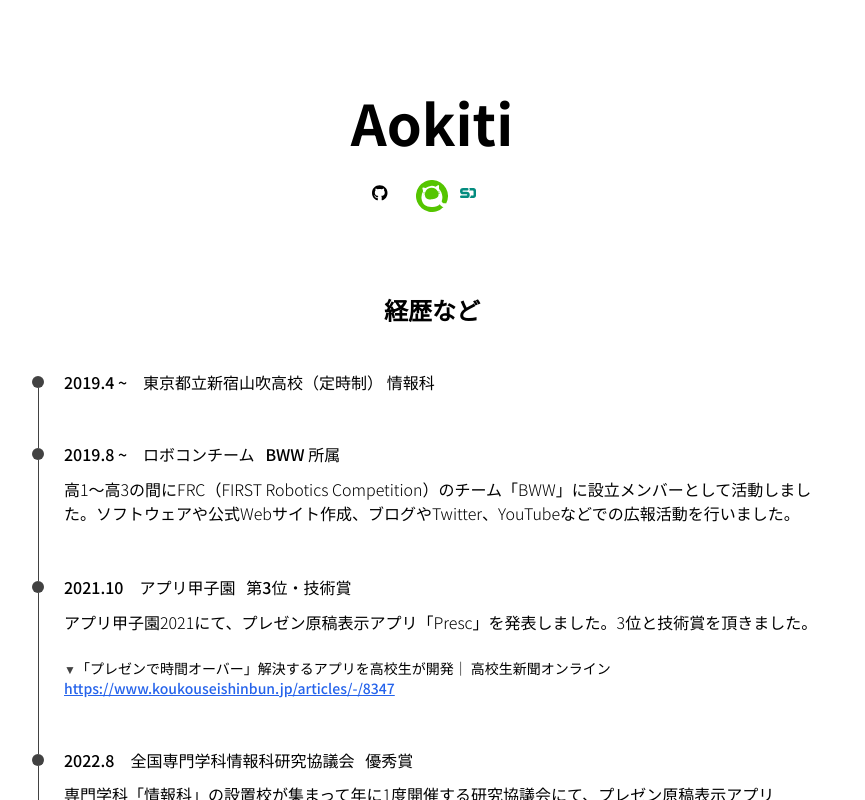
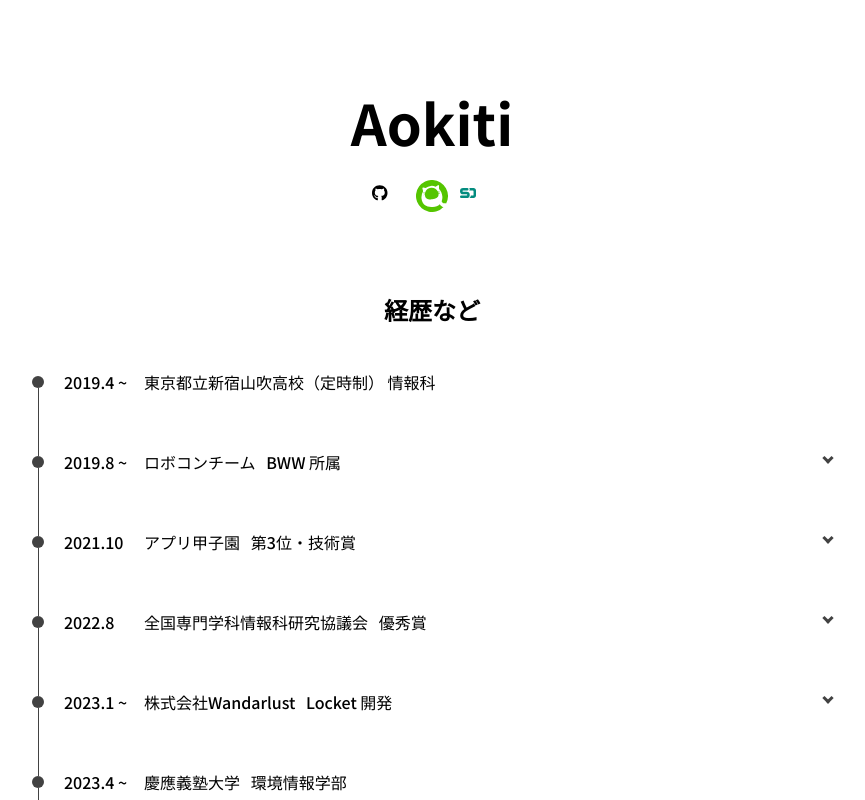
Before and after one commit to sakusaku3939/my-page, a Next.js app: page / in a window 1280 px wide. Shown: the top 800 px of the page, without its empty margins (208-1073 px from the left). Built offline with nearby package versions, Linux system fonts and the light colour scheme.

Commit message:
Change timeline to accordion menu style

```diff
--- a/src/components/organism/timeline.tsx
+++ b/src/components/organism/timeline.tsx
@@ -8,11 +8,11 @@ const Timeline = () => {
       <ul className={timeline.list}>
         <TimeLineItem date="2019.4 ~" title="東京都立新宿山吹高校（定時制） 情報科" />
         <TimeLineItem date="2019.8 ~" title="ロボコンチーム   BWW 所属">
-          高1〜高3の間にFRC（FIRST Robotics
-          Competition）のチーム「BWW」に設立メンバーとして活動しました。ソフトウェアや公式Webサイト作成、ブログやTwitter、YouTubeなどでの広報活動を行いました。<br />
+          高1〜高3の間に世界最大級のロボコン FRC（FIRST Robotics
+          Competition）に出場するチーム「BWW」に設立メンバーとして活動しました。ソフトウェアや公式Webサイト作成、ブログやTwitter、YouTubeなどでの広報活動を行いました。<br />
         </TimeLineItem>
         <TimeLineItem date="2021.10" title="アプリ甲子園   第3位・技術賞">
-          アプリ甲子園2021にて、プレゼン原稿表示アプリ「Presc」を発表しました。3位と技術賞を頂きました。<br />
+          アプリ甲子園2021にて、プレゼン原稿表示アプリ「Presc」を発表しました。第3位と技術賞を頂きました。<br />
           <br />
           <TimeLineLink
             description="「プレゼンで時間オーバー」解決するアプリを高校生が開発｜ 高校生新聞オンライン"
@@ -23,7 +23,7 @@ const Timeline = () => {
           専門学科「情報科」の設置校が集まって年に1度開催する研究協議会にて、プレゼン原稿表示アプリ「Presc」を発表しました。生徒表彰にて優秀賞を頂きました。<br />
         </TimeLineItem>
         <TimeLineItem date="2023.1 ~" title="株式会社Wandarlust   Locket 開発">
-          位置情報共有アプリ「Locket」のフロントエンド（Flutter）チームに約2ヶ月間所属しました。チャット機能の開発をメインで携わりました。<br />
+          位置情報共有アプリ「Locket」のフロントエンド（Flutter）チームに約2ヶ月間所属しました。チャット機能の開発にメインで携わりました。<br />
         </TimeLineItem>
         <TimeLineItem date="2023.4 ~" title="慶應義塾大学   環境情報学部" />
       </ul>
@@ -40,11 +40,16 @@ type TimeLineItemProps = {
 const TimeLineItem = ({ date, title, children }: TimeLineItemProps) => {
   return <>
     <li>
-      <div className={timeline.titleWrapper}>
-        <div className={timeline.date}>{date}</div>
-        <div className={timeline.title}>{title}</div>
-      </div>
-      {children && <div className={timeline.content}>{children}</div>}
+      <details className={timeline.accordion}>
+        <summary>
+          <div className={timeline.titleWrapper}>
+            <div className={timeline.date}>{date}</div>
+            <div className={timeline.title}>{title}</div>
+            {children && <div className={timeline.arrow} />}
+          </div>
+        </summary>
+        {children && <div className={timeline.content}>{children}</div>}
+      </details>
     </li>
   </>;
 };
--- a/src/pages/index.tsx
+++ b/src/pages/index.tsx
@@ -1,7 +1,7 @@
 import Head from "next/head";
 import { Noto_Sans_JP } from "next/font/google";
 import styles from "@/styles/index.module.css";
-import SnsList from "@/components/organism/sns-list";
+import SnsList from "@/components/molecule/sns-list";
 import Timeline from "@/components/organism/timeline";
 
 const font = Noto_Sans_JP({ weight: ["300", "500", "700"], subsets: ["latin"] });
--- a/src/styles/timeline.module.css
+++ b/src/styles/timeline.module.css
@@ -1,6 +1,6 @@
 .list li {
     position: relative;
-    min-height: 72px;
+    min-height: 80px;
     line-height: 0.8;
 }
 
@@ -28,6 +28,32 @@
     height: 32px;
 }
 
+.accordion summary {
+    display: flex;
+    cursor: pointer;
+}
+
+.accordion summary::-webkit-details-marker {
+    display: none;
+}
+
+.accordion .arrow {
+    position: absolute;
+    top: 0;
+    right: 0;
+    width: 8px;
+    height: 8px;
+    border-bottom: 3px solid #424242;
+    border-right: 3px solid #424242;
+    transform: translateY(-25%) rotate(45deg);
+    content: '';
+    transition: transform .3s;
+}
+
+.accordion[open] .arrow {
+    transform: rotate(225deg);
+}
+
 .titleWrapper {
     display: flex;
     padding-left: 32px;
@@ -35,6 +61,7 @@
 }
 
 .date {
+    min-width: 80px;
     padding-right: 16px;
 }
 
@@ -47,6 +74,7 @@
     padding-bottom: 56px;
     line-height: normal;
     font-weight: 300;
+    color: #424242;
 }
 
 .link {
@@ -56,5 +84,5 @@
 
 .link span {
     font-size: 12px;
-    color: #424242;
+    color: #616161;
 }
```
Also changed, not shown: src/components/molecule/sns-list.tsx (renamed from src/components/organism/sns-list.tsx).
